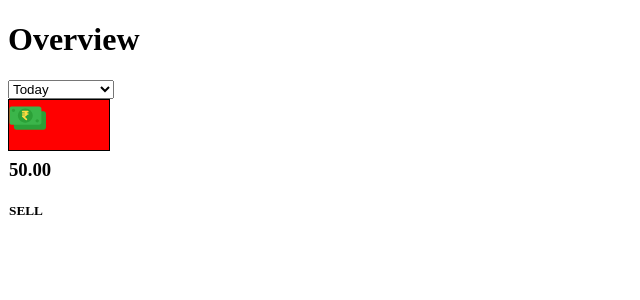
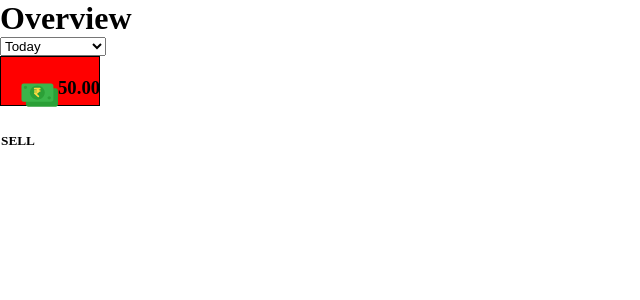
Before and after one commit to MohamedJakkariya/sell-app, a Next.js app: page / in a window 1280 px wide. Shown: the top 300 px of the page, without its empty margins (0-640 px from the left). Built offline with nearby package versions, Linux system fonts and the light colour scheme.

Commit message:
set global design reset

```diff
--- a/src/components/CardInfo.tsx
+++ b/src/components/CardInfo.tsx
@@ -28,7 +28,13 @@ const PlainCard = styled.div`
     background: red;
 `;
 
-const Money = styled.div``;
+const Money = styled.div`
+    display: flex;
+    padding: 20px;
+    h3{
+        font-weight: bolder;
+    }
+`;
 
 const Label = styled.h5``;
 
--- /dev/null
+++ b/src/styles/global.css
@@ -0,0 +1,9 @@
+/** @format */
+
+*,
+::after,
+::before {
+	box-sizing: border-box;
+	padding: 0;
+	margin: 0;
+}
```
Also changed, not shown: src/pages/_app.tsx (+6 -2 lines).
